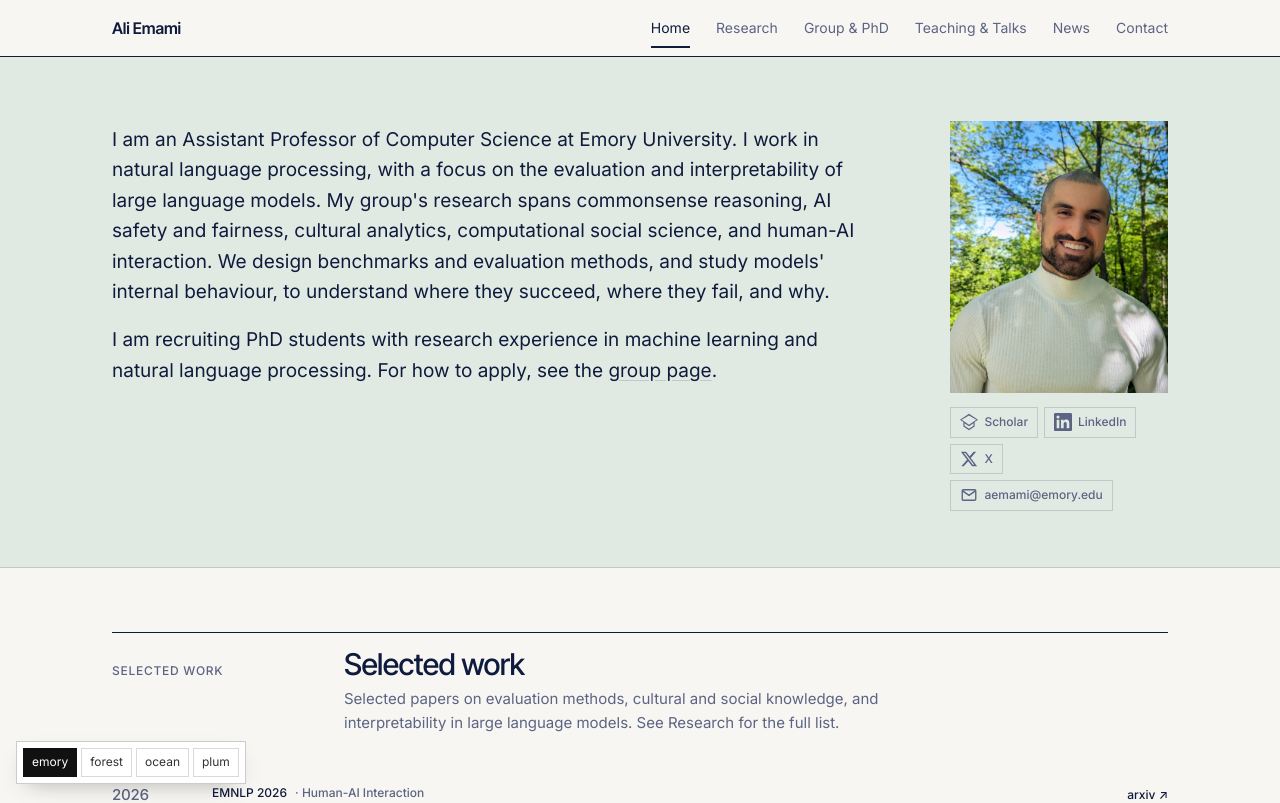
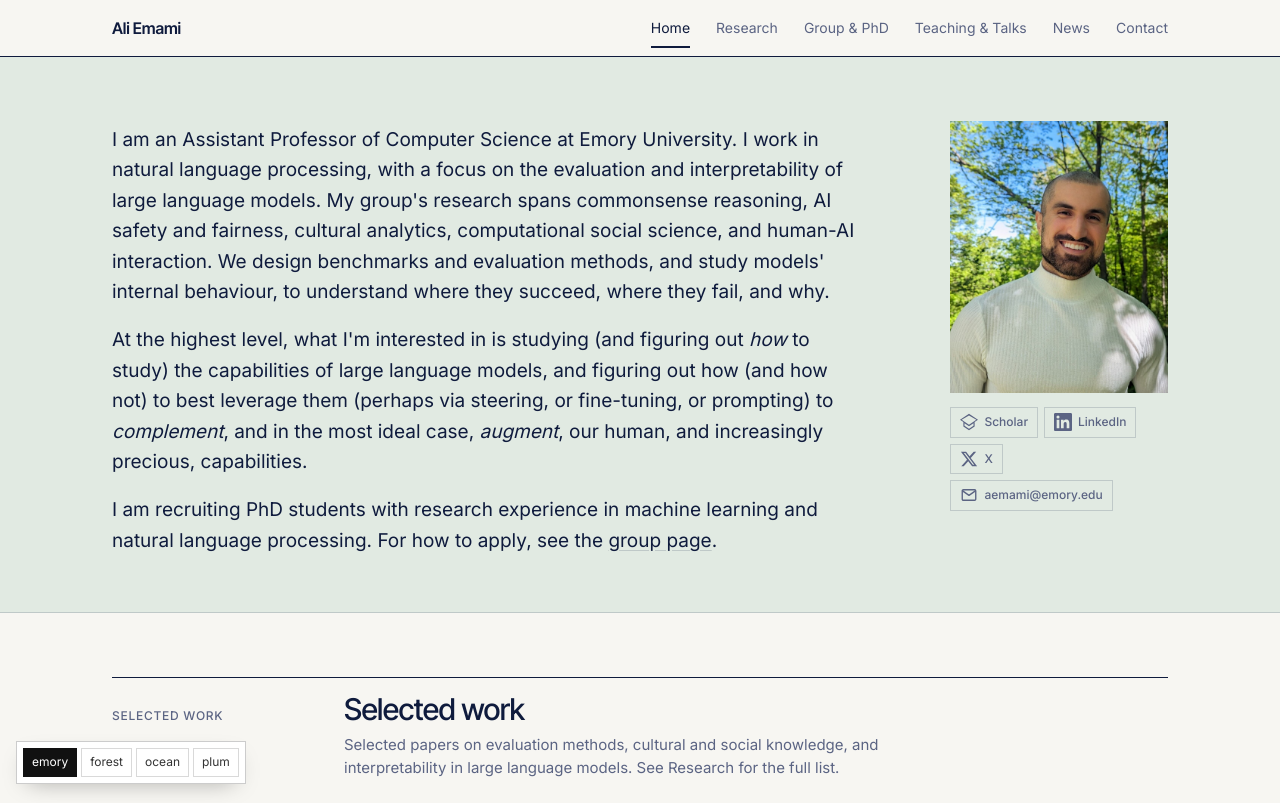
Before and after one commit to aemami1/site-v2, a React (Vite) app: page / in a window 1280 px wide. Shown: the top 803 px of the page. Built offline with nearby package versions, Linux system fonts and the light colour scheme.

Commit message:
Update home

```diff
--- a/src/home.jsx
+++ b/src/home.jsx
@@ -85,6 +85,12 @@ function Hero({ go }) {
               My group's research spans commonsense reasoning, AI safety and fairness, cultural analytics,
               computational social science, and human-AI interaction. We design benchmarks and evaluation methods,
               and study models' internal behaviour, to understand where they succeed, where they fail, and why.
+            </p>
+            <p className="lede">
+              At the highest level, what I'm interested in is studying (and figuring out <em style={{ fontStyle: "italic" }}>how</em> to study)
+              the capabilities of large language models, and figuring out how (and how not) to best leverage them
+              (perhaps via steering, or fine-tuning, or prompting) to <em style={{ fontStyle: "italic" }}>complement</em>, and
+              in the most ideal case, <em style={{ fontStyle: "italic" }}>augment</em>, our human, and increasingly precious, capabilities.
             </p>
             <p className="lede">
               I am recruiting PhD students with research experience in machine learning and natural language processing.
```
